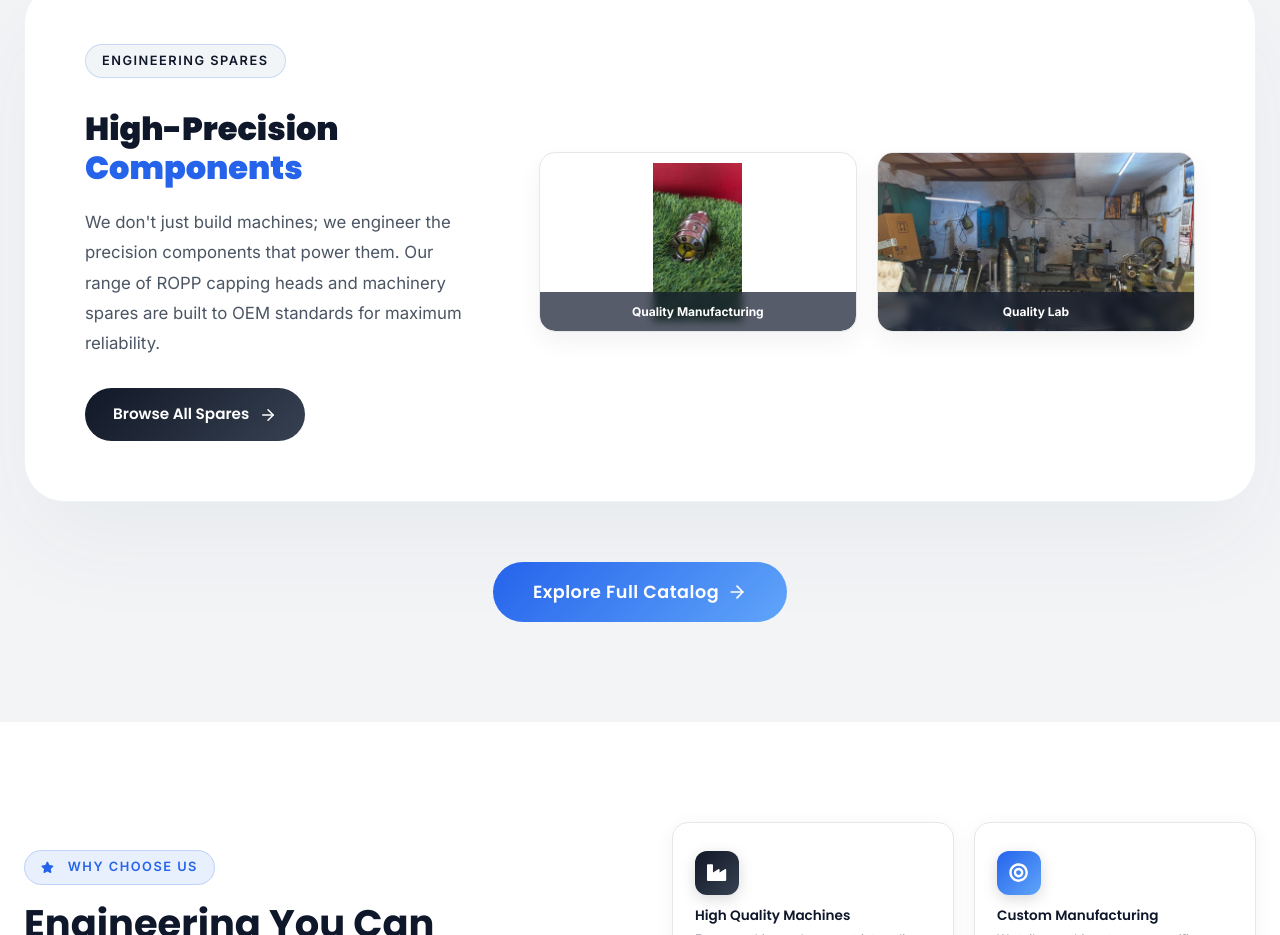
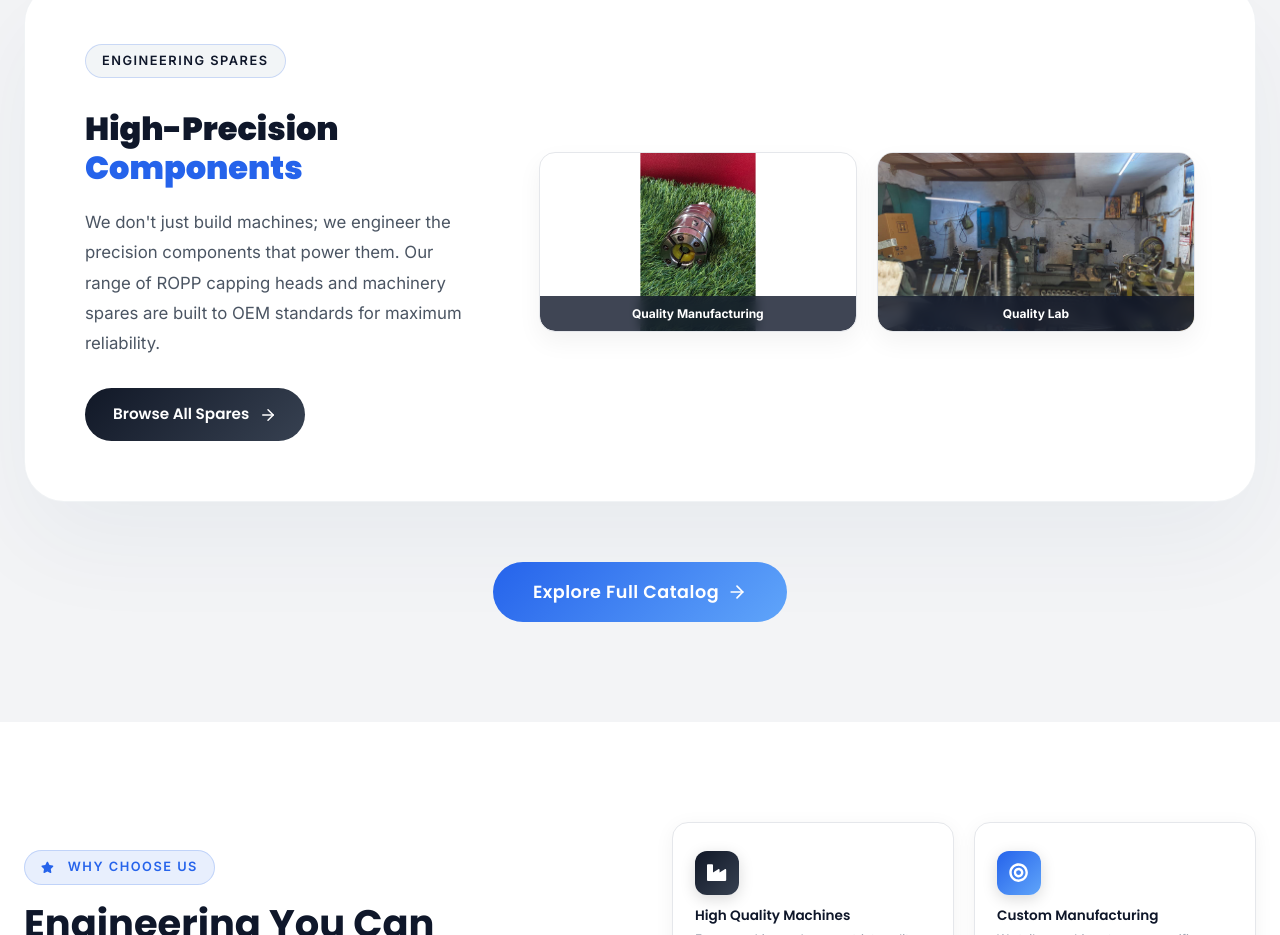
Before and after one commit to Jaypanchal00/Shree-Ganesh-Engimach, a Next.js app: page / in a window 1280 px wide. Shown: the part 3499-4434 px from the top of the page. Built offline with nearby package versions, Linux system fonts and the light colour scheme.

Commit message:
ADD SOME SECTION CHNAGES

```diff
--- a/components/home/ProductsSection.tsx
+++ b/components/home/ProductsSection.tsx
@@ -247,9 +247,26 @@ export default function ProductsSection() {
                 { src: encodeURI("/New 8.jpeg"), title: "Quality Manufacturing", fit: "contain" },
                 { src: encodeURI("/Factory5.jpeg"), title: "Quality Lab", fit: "cover" },
               ].map((img, idx) => (
-                <div key={idx} style={{ position: "relative", height: "clamp(120px, 20vw, 180px)", borderRadius: "16px", overflow: "hidden", background: "white", border: "1px solid var(--border)", boxShadow: "0 10px 25px rgba(0,0,0,0.05)" }}>
-                  <Image src={img.src} alt={img.title} fill style={{ objectFit: img.fit as any, padding: img.fit === "contain" ? "10px" : "0" }} />
-                  <div style={{ position: "absolute", bottom: 0, left: 0, right: 0, padding: "10px", background: "rgba(15,23,42,0.7)", backdropFilter: "blur(4px)", color: "white", fontSize: "0.75rem", fontWeight: 700, textAlign: "center" }}>
+                <div key={idx} style={{
+                  position: "relative",
+                  height: "clamp(120px, 22vw, 180px)",
+                  borderRadius: "16px",
+                  overflow: "hidden",
+                  background: "white",
+                  border: "1px solid var(--border)",
+                  boxShadow: "0 10px 25px rgba(0,0,0,0.05)"
+                }}>
+                  <Image
+                    src={img.src}
+                    alt={img.title}
+                    fill
+                    style={{
+                      objectFit: img.fit as any,
+                      padding: img.fit === "contain" ? "4px" : "0", // Reduced padding
+                      transform: img.fit === "contain" ? "scale(1.2)" : "none" // Increased scale for tiny parts
+                    }}
+                  />
+                  <div style={{ position: "absolute", bottom: 0, left: 0, right: 0, padding: "8px", background: "rgba(15,23,42,0.8)", backdropFilter: "blur(6px)", color: "white", fontSize: "0.75rem", fontWeight: 700, textAlign: "center" }}>
                     {img.title}
                   </div>
                 </div>
```
